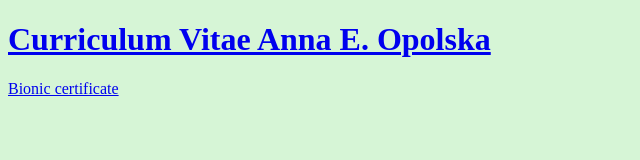
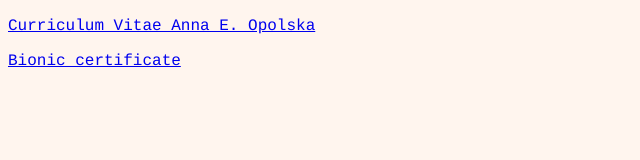
Before and after one commit to anitopol/anitopol.github.io, a plain HTML site: page index.html in a window 1280 px wide. Shown: the whole page, without its empty margins (0-640 px from the left). Drawn offline with Linux system fonts and the light colour scheme.

Commit message:
cv changed
cv changed

```diff
--- a/index.html
+++ b/index.html
@@ -3,17 +3,18 @@
 <head>
 
 <style>
-  body {background-color:#D6F5D6}
+  body {background-color:#FFF5EE}
   h1   {color:blue}
+a {font-family:courier}
   p    {color:green}
 </style>
 
 </head>
 <body>
 
-<p>
-<h1>
-<a href="Opolska_CV.pdf">Curriculum Vitae Anna E. Opolska</a> </h1>
+<p >
+<h >
+<a href="Opolska_CV.pdf">Curriculum Vitae Anna E. Opolska</a> </h 	>
 </p>
 <p>
 <a href="certificate.jpg">Bionic certificate</a>
```
Also changed, not shown: 2 other files.
